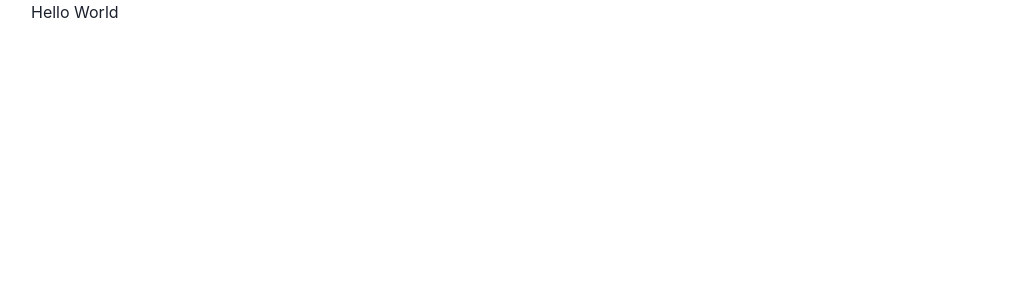
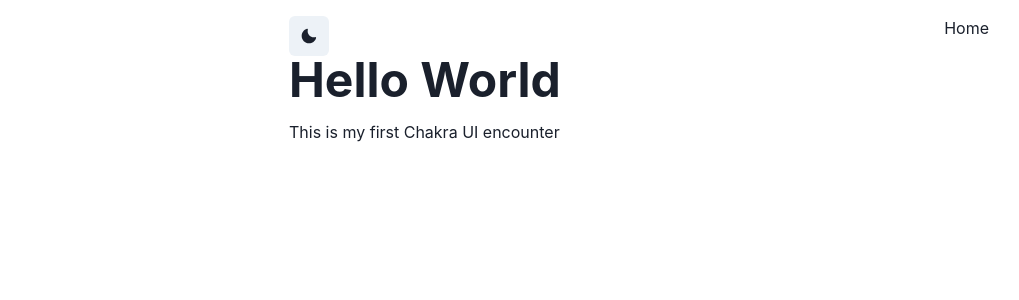
Before and after one commit to phantware/SH-Projects, a Next.js app in the folder front-end-path/chakra-ui-next/: page / in a window 1280 px wide. Shown: the top 300 px of the page, without its empty margins (1-1020 px from the left). Built offline with nearby package versions, Linux system fonts and the light colour scheme.

Commit message:
ligth and dark mode utilized

```diff
--- a/front-end-path/chakra-ui-next/components/DarkModeSwitch.jsx
+++ b/front-end-path/chakra-ui-next/components/DarkModeSwitch.jsx
@@ -9,7 +9,7 @@ const DarkModeSwitch = () => {
       <IconButton
         aria-label='Toggle Dark Switch'
         icon={colorMode === 'dark' ? <SunIcon /> : <MoonIcon />}
-        onclick={toggleColorMode}
+        onClick={toggleColorMode}
       />
     </div>
   )
--- a/front-end-path/chakra-ui-next/pages/index.js
+++ b/front-end-path/chakra-ui-next/pages/index.js
@@ -1,16 +1,22 @@
+import { Text, Heading, Flex, Stack } from '@chakra-ui/react'
 import Head from 'next/head'
 import Image from 'next/image'
+import DarkModeSwitch from '../components/DarkModeSwitch'
 import styles from '../styles/Home.module.css'
 
 export default function Home() {
   return (
-    <div className={styles.container}>
-      <Head>
-        <title>Create Next App</title>
-        <meta name='description' content='Generated by create next app' />
-        <link rel='icon' href='/favicon.ico' />
-      </Head>
-      <h1>Hello World</h1>
-    </div>
+    <Stack as='main' align='center'>
+      <Flex flexDirection='column' maxWidth='700px'>
+        <Flex flexDirection='row' w='700px' pt={4} justify='space-between'>
+          <DarkModeSwitch />
+          <Text>Home</Text>
+        </Flex>
+        <Heading as='h1' size='2xl'>
+          Hello World
+        </Heading>
+        <Text mt={4}>This is my first Chakra UI encounter</Text>
+      </Flex>
+    </Stack>
   )
 }
```
